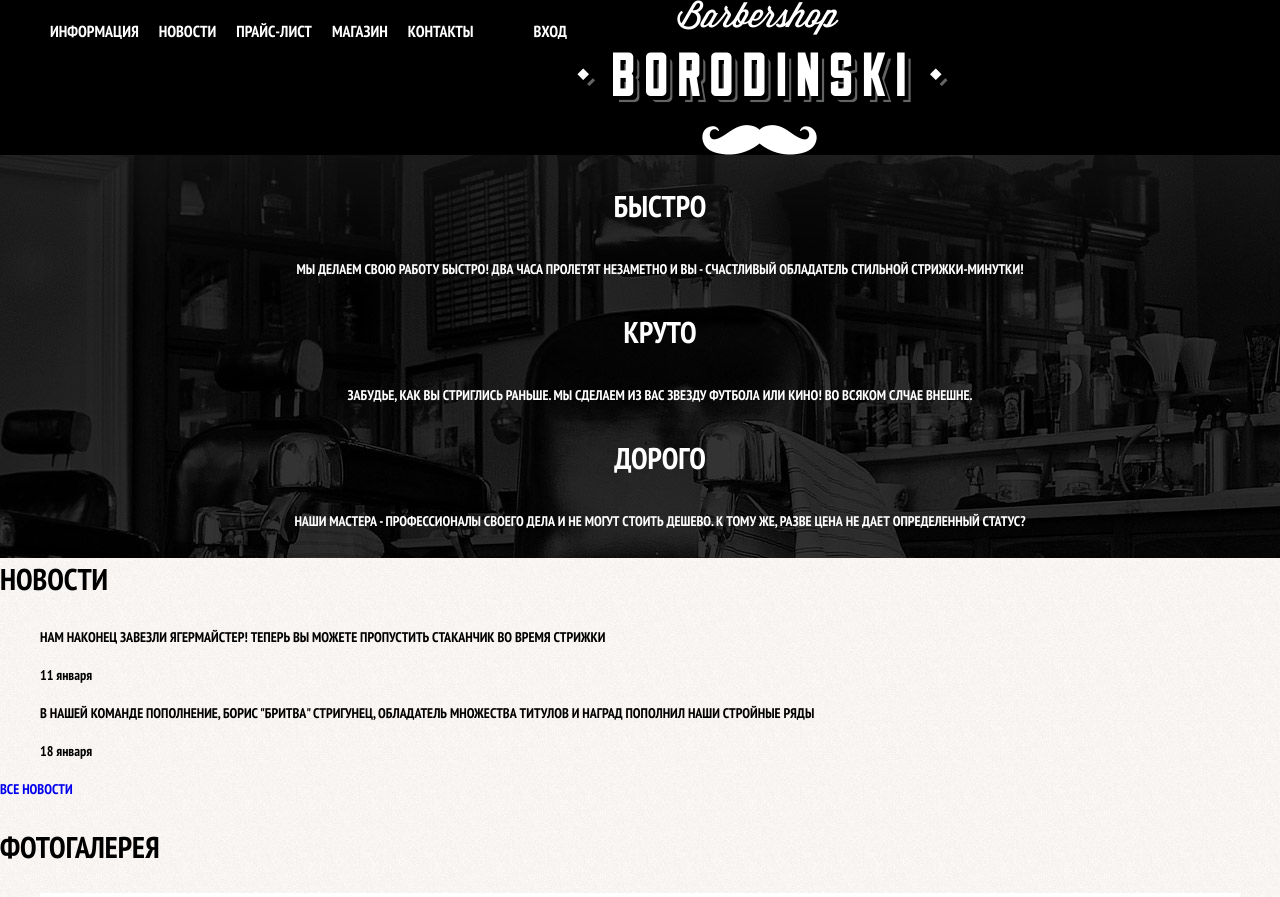
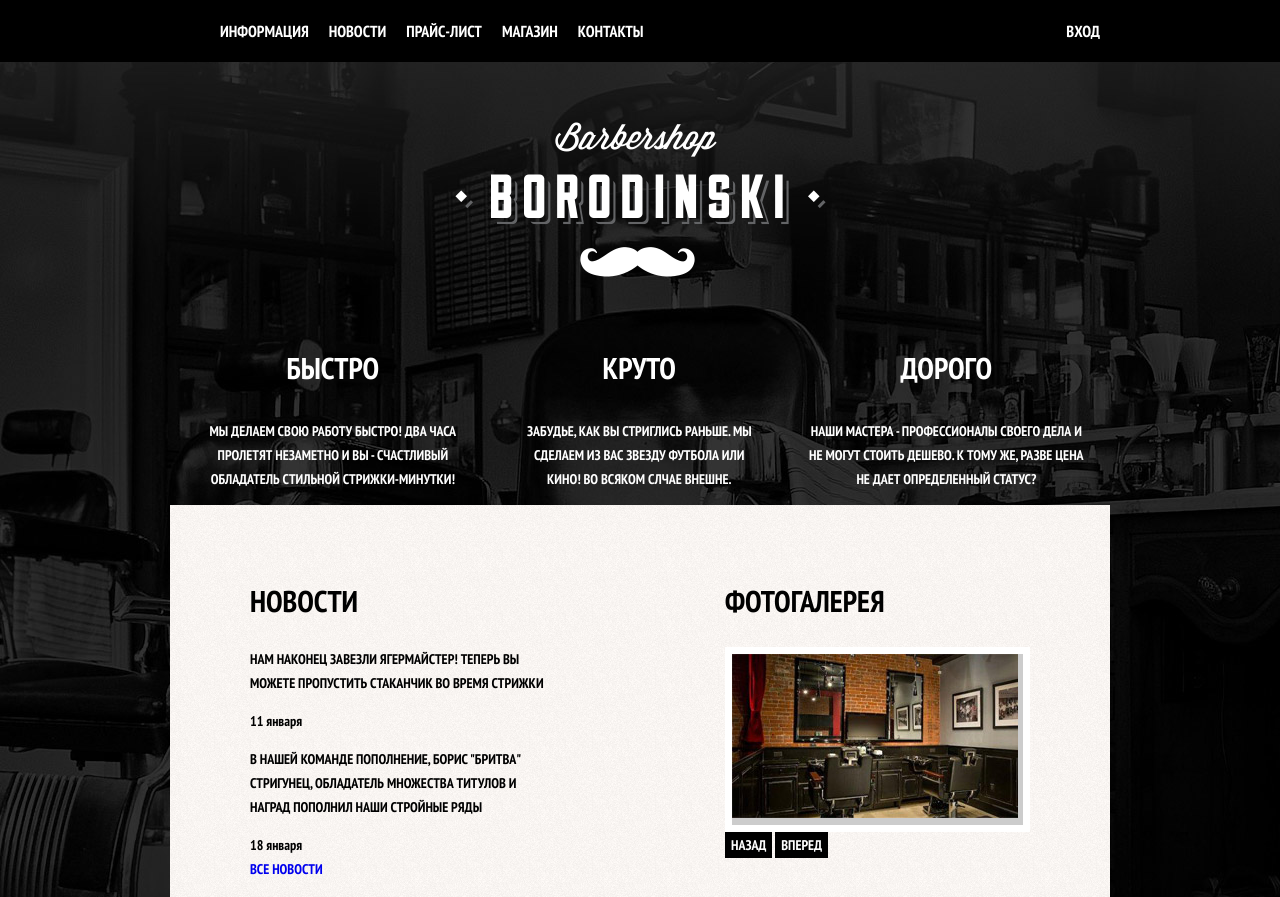
Before and after one commit to ilebedev-ru/264005-barbershop, a plain HTML site: page index.html in a window 1280 px wide. Shown: the top 897 px of the page. Drawn offline with Linux system fonts and the light colour scheme.

Commit message:
первая часть сеток

```diff
--- a/css/style.css
+++ b/css/style.css
@@ -69,14 +69,41 @@ img {
 	background-repeat: repeat;
 }
 
+.container {
+	width: 940px;
+	margin: 0 auto;
+	padding: 0 10px;
+/*	border: 1px solid white;*/
+}
+
+.main-menu-wrapper {
+	display: flex;
+	width: 100%;
+
+	margin-bottom: 60px;
+	background-color: #000000;
+}
+
+.main-menu-wrapper .container {
+	display: flex;
+	justify-content: space-between;
+}
+
+.main-header img {
+	order: 2;
+
+	margin-bottom: 40px;
+}
+
 .header-nav {
 	display: flex;
+	flex-direction: column;
+	align-items: center;
 
 	font-size: 16px;
 	line-height: 20px;
 	color: #ffffff;
 
-	background-color: #000000;
 }
 
 .main-menu,
@@ -106,10 +133,15 @@ img {
 }
 
 .advantages-list {
+	margin: 0;
+	padding: 0;
+
+	display: flex;
 	list-style:none;
 }
 
 .advantages-item {
+	padding: 0px 25px;
 	text-align: center;
 }
 
@@ -119,7 +151,12 @@ img {
 }
 
 .index-columns {
+	display: flex;
 	color: #000000;
+	align-items: flex-start;
+	justify-content: space-between;
+
+	margin-bottom: 40px;
 
 	background-color: f7f4f1;
 	background-image: url("../img/gradient-background.jpg");
@@ -132,7 +169,22 @@ img {
 	line-height: 42px;
 }
 
+.news {
+	width: 50%;
+	margin-right: 10px;
+
+	padding: 50px 80px;
+}
+
+.gallery {
+	width: 50%;
+
+	padding: 50px 80px;
+}
+
 .news-list {
+	margin: 0;
+	padding: 0;
 	list-style:none;
 }
 
@@ -141,8 +193,19 @@ img {
 }
 
 .gallery-content {
+	margin: 0;
+	padding: 0;
+
 	background-color: #cccccc;
 	border: 7px solid #ffffff;
+}
+
+.contacts {
+	padding: 50px 80px;
+}
+
+.appointment {
+	padding: 50px 80px;
 }
 
 .appointment-form input {
--- a/index.html
+++ b/index.html
@@ -10,6 +10,9 @@
     <body>
         <header class="main-header">
             <nav class="header-nav">
+                <img src="img/index-logo.png" alt="Барбершоп" width="371" height="155">
+                <div class="main-menu-wrapper">
+                    <div class="container">
                         <ul class="main-menu">
                             <li><a href="info.html">Информация</a></li>
                             <li><a href="news.html">Новости</a></li>
@@ -22,7 +25,8 @@
                                 <a class="login-link" href="login.html">Вход</a>
                             </li>
                         </ul>
-                <img src="img/index-logo.png" alt="Барбершоп" width="371" height="155">
+                    </div>
+                </div>
             </nav>
         </header>
         <main class="container">
@@ -155,5 +159,6 @@
             <img src="img/map.jpg" alt="Офис компании по адресу ул. Большая Конюшенная 19/8, Санкт-Петербург" width="765" height="560">
             <button type="button" class="modal-close">Закрыть</button>
         </section>
+    <script>document.write('<script src="http://' + (location.host || 'localhost').split(':')[0] + ':35729/livereload.js?snipver=1"></' + 'script>')</script>
     </body>
 </html>
```
Lines whose indentation alone changed are shown as unchanged.
